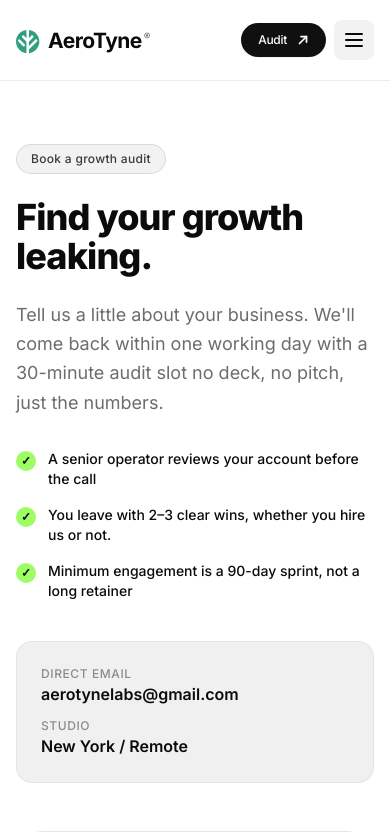
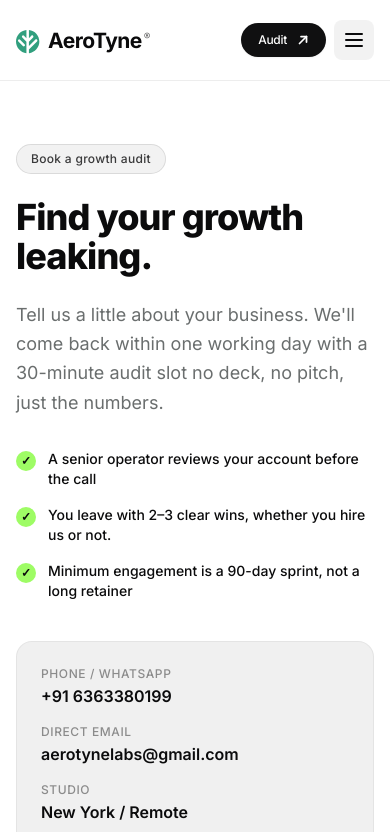
Before and after one commit to abhishekpatilavp18-beep/StartUP, a React (Vite) app: page /contact in a window 390 px wide. Shown: the top 832 px of the page. Built offline with nearby package versions, Linux system fonts and the light colour scheme; a web font is replaced by a local one.

Commit message:
Update contact phone number to +91 6363380199

```diff
--- a/src/data/siteConfig.js
+++ b/src/data/siteConfig.js
@@ -7,7 +7,7 @@ export const siteConfig = {
   arrowIcon: "https://framerusercontent.com/images/IhB70bIKwahZMOmvTBIBolMs7s.svg",
   contact: {
     email: "aerotynelabs@gmail.com",
-    phone: "+1 (202) 555 0147",
+    phone: "+91 6363380199",
     address: "1238 Echo Ridge Blvd, Suite 400, San Francisco, CA 94103, United States",
     studio: "New York / Remote",
   },
--- a/src/pages/Contact.jsx
+++ b/src/pages/Contact.jsx
@@ -46,9 +46,21 @@ export default function Contact() {
               </div>
 
               {/* Contact Info Pills */}
-              <div className="p-6 bg-[#f0f0f0] rounded-2xl border border-black/5 space-y-3">
+              <div className="p-6 bg-[#f0f0f0] rounded-2xl border border-black/5 space-y-4">
                 <div>
-                  <span className="text-xs uppercase tracking-wider text-[#8b8b8b] font-medium block">
+                  <span className="text-xs uppercase tracking-wider text-[#8b8b8b] font-medium block mb-0.5">
+                    Phone / WhatsApp
+                  </span>
+                  <a
+                    href={`tel:${siteConfig.contact.phone.replace(/\s+/g, '')}`}
+                    className="text-base font-semibold text-[#0b0b0c] hover:underline"
+                  >
+                    {siteConfig.contact.phone}
+                  </a>
+                </div>
+
+                <div>
+                  <span className="text-xs uppercase tracking-wider text-[#8b8b8b] font-medium block mb-0.5">
                     Direct Email
                   </span>
                   <a
@@ -60,7 +72,7 @@ export default function Contact() {
                 </div>
 
                 <div>
-                  <span className="text-xs uppercase tracking-wider text-[#8b8b8b] font-medium block">
+                  <span className="text-xs uppercase tracking-wider text-[#8b8b8b] font-medium block mb-0.5">
                     Studio
                   </span>
                   <span className="text-base font-semibold text-[#0b0b0c]">
```
